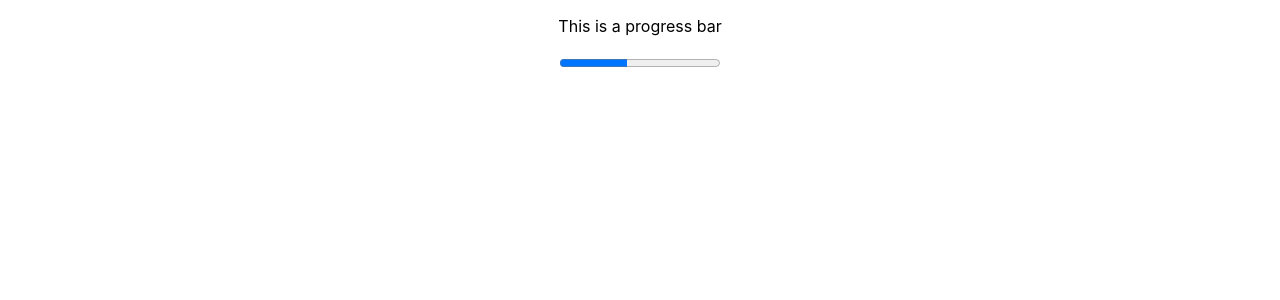
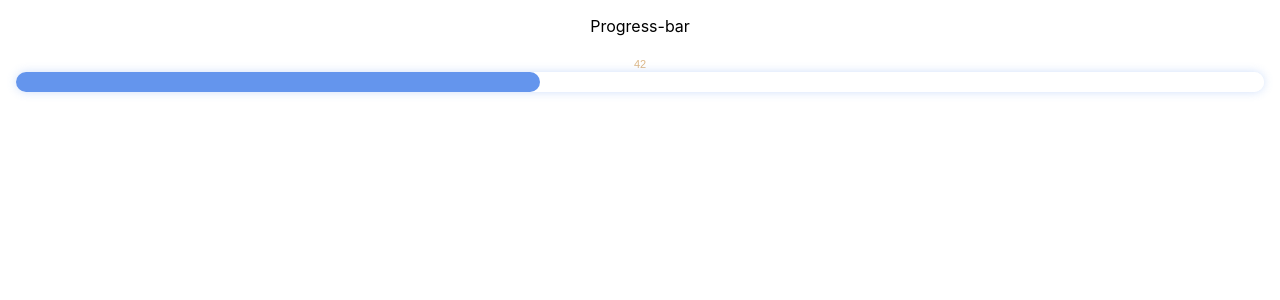
Before and after one commit to codelal/progress-bar, a React (Create React App) app: page / in a window 1280 px wide. Shown: the top 300 px of the page. Built offline with nearby package versions, Linux system fonts and the light colour scheme.

Commit message:
added styling for chrome + firefox

```diff
--- a/src/App.css
+++ b/src/App.css
@@ -1,8 +1,43 @@
 .App {
     text-align: center;
+    margin: 1rem;
 }
 
-progress [value] {
-    width: 100vw;
+progress[value] {
+    /* Reset the default appearance Chrome/Firefox*/
+    -webkit-appearance: none;
+    appearance: none;
+    width: 100%;
     height: 20px;
+    border: none;
+    background-color: white;
+    box-shadow: 0 0 10px rgba(100, 149, 237, 0.3);
+
+    /* Progress-Bar Firefox */
+    border-radius: 50px;
 }
+
+/* Progress-Bar Chrome */
+progress[value]::-webkit-progress-bar {
+    background-color: white;
+    border-radius: 50px;
+}
+
+/* Progress-Value Chrome */
+progress[value]::-webkit-progress-value {
+    background-color: rgb(100, 149, 237);
+    border-radius: 50px;
+}
+
+/* Progress-Value Firefox*/
+progress[value]::-moz-progress-bar {
+    background-color: rgb(100, 149, 237);
+    border-radius: 50px;
+}
+
+label {
+    font-family: sans-serif;
+    font-size: 11px;
+    color: burlywood;
+    vertical-align: middle;
+}
--- a/src/ProgressBar.js
+++ b/src/ProgressBar.js
@@ -34,8 +34,9 @@ export default function ProgressBar({ percentage, value, maxValue, minValue }) {
 
     return (
         <div>
-            <p>This is a progress bar</p>
-            <progress
+            <p>Progress-bar</p>
+            <label for="percantage">{percentage}</label>
+            <progress id="percentage"
                 className="progress-bar"
                 value={progress}
                 max={max}
```
